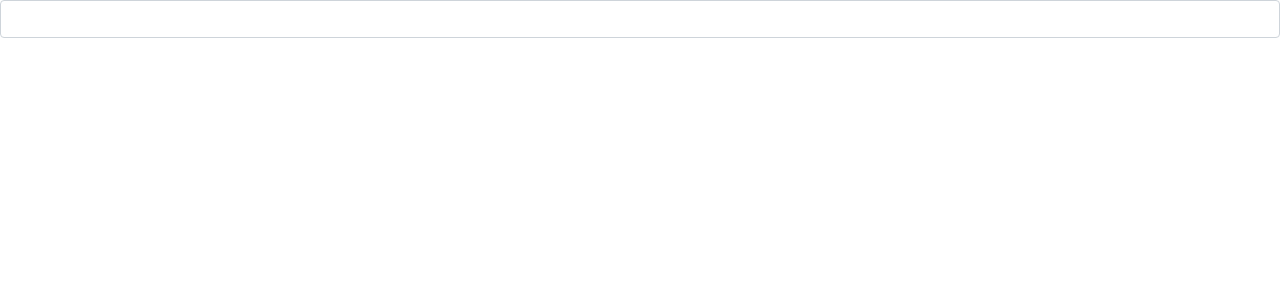
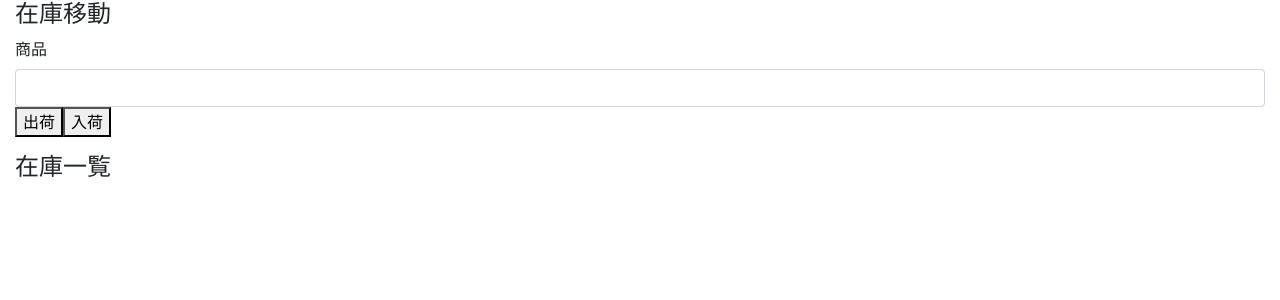
Before and after one commit to TomozQ/react-hooks-103, a React (Create React App) app: page / in a window 1280 px wide. Shown: the top 300 px of the page. Built offline with nearby package versions, Linux system fonts and the light colour scheme.

Commit message:
create ItemMoveComponent

```diff
--- a/src/App.js
+++ b/src/components/App.js
@@ -1,10 +1,12 @@
 import React from 'react'
+import ItemMove from './ItemMove'
 import 'bootstrap/dist/css/bootstrap.min.css'
 
 const App = () => {
   return (
-    <div className='form-group'>
-      <input className='form-control'/>
+    <div className="container-fluid">
+      <ItemMove/>
+      <h4>在庫一覧</h4>
     </div>
   );
 }
--- /dev/null
+++ b/src/components/ItemMove.jsx
@@ -0,0 +1,21 @@
+import React, { useState } from 'react'
+
+const ItemMove = () => {
+    const [ item, setItem ] = useState('')
+
+    return (
+        <>
+            <h4>在庫移動</h4>
+            <div className='form-group'>
+                <form>
+                    <label>商品</label>
+                    <input className='form-control' onChange={ e => setItem( e.target.value )}/>
+                </form>
+                <button>出荷</button>
+                <button>入荷</button>
+            </div>
+        </>
+    )
+}
+
+export default ItemMove
--- a/src/index.js
+++ b/src/index.js
@@ -1,6 +1,6 @@
 import React from 'react';
 import ReactDOM from 'react-dom';
-import App from './App';
+import App from './components/App';
 
 ReactDOM.render(
   <React.StrictMode>
```
Also changed, not shown: 1 other file (tests, documents, lock files or other folders).
